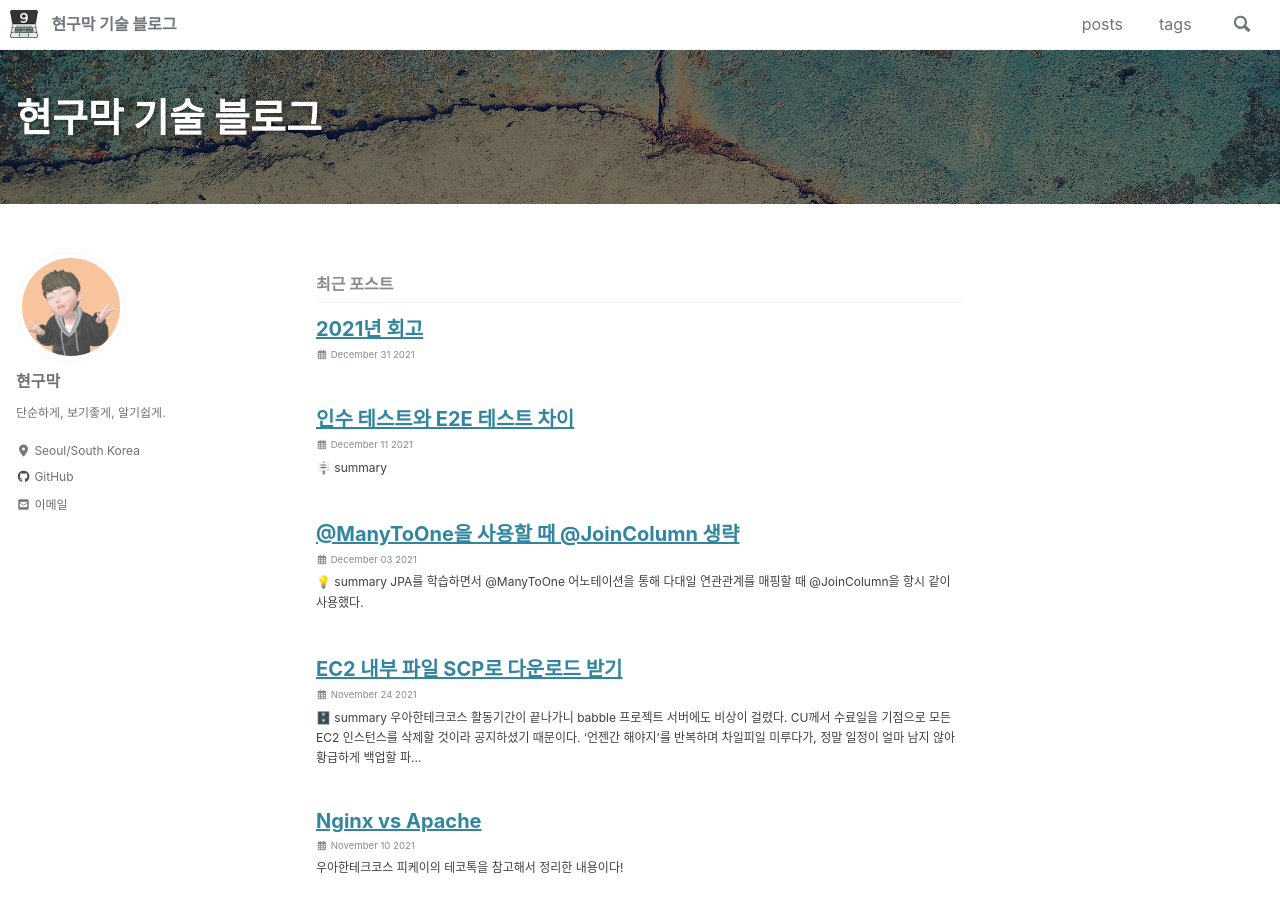
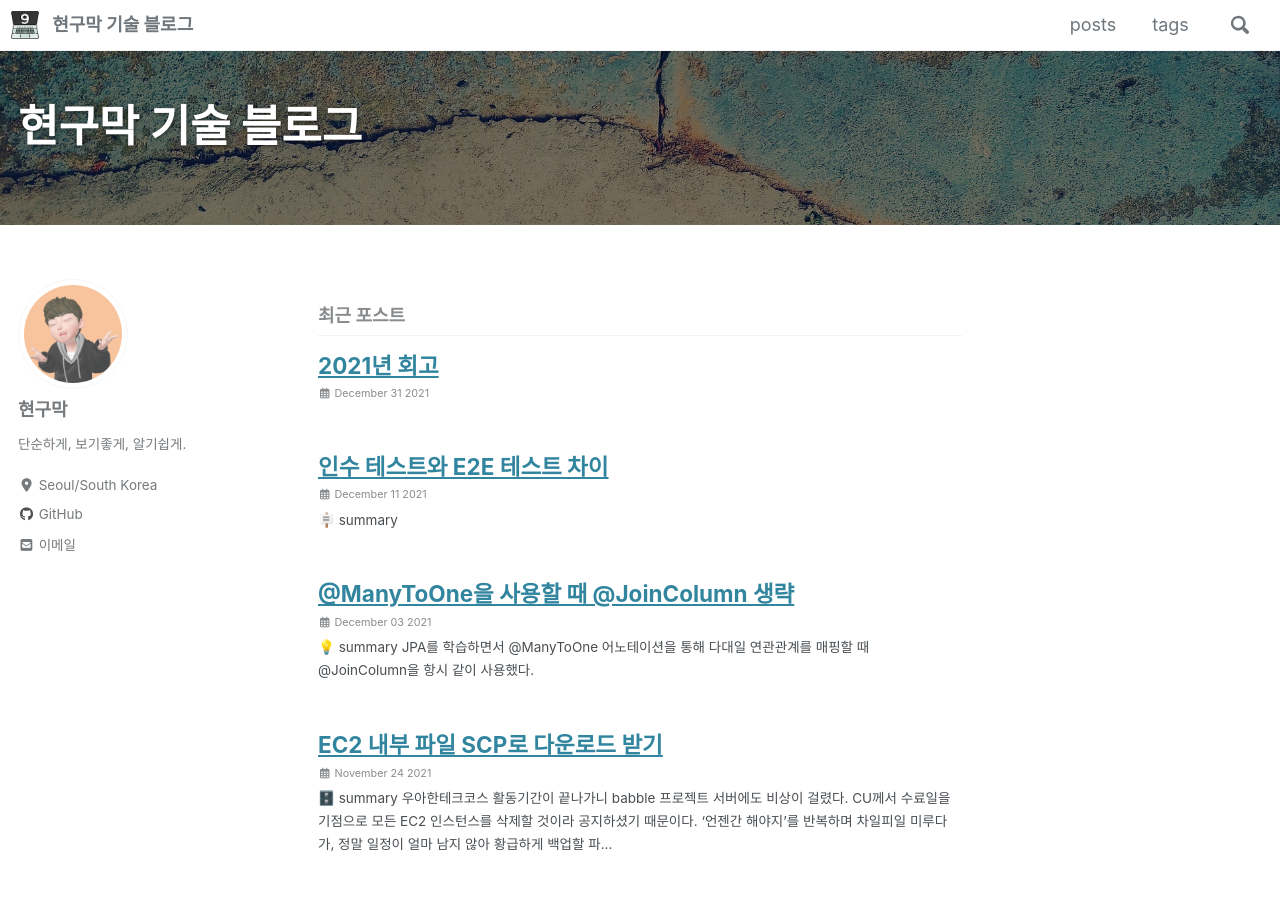
Before and after one commit to Hyeon9mak/Hyeon9mak.github.io, a Jekyll site: the page built from index.html, in a window 1280 px wide and 900 px high. Built offline with Jekyll 4.4.1, drawn with Linux system fonts in a browser that asks for light colours; cached includes are drawn as plain includes; nearby versions of some CDN libraries; the list of posts is cut into pages by our own code.

Commit message:
refacotr: 폰트 설정 초기화, 줄간격만 변경

```diff
--- a/_sass/minimal-mistakes/_base.scss
+++ b/_sass/minimal-mistakes/_base.scss
@@ -9,20 +9,11 @@ html {
 }
 
 body {
-  // margin: 0;
-  // padding: 0;
-  // color: $text-color;
-  // font-family: $global-font-family;
-  // line-height: 1.5;
-  // hux blog 폰트 따라하기 설정
-  font-family: -apple-system, BlinkMacSystemFont, "Helvetica Neue", "Arial", "PingFang SC", "Hiragino Sans GB", "STHeiti", "Microsoft YaHei", "Microsoft JhengHei", "Source Han Sans SC", "Noto Sans CJK SC", "Source Han Sans CN", "Noto Sans SC", "Source Han Sans TC", "Noto Sans CJK TC", "WenQuanYi Micro Hei", SimSun, sans-serif;
+  margin: 0;
+  padding: 0;
+  color: $text-color;
+  font-family: $global-font-family;
   line-height: 1.7;
-  font-size: 16px;
-  color: #404040;
-  overflow-x: hidden;
-  text-rendering: auto;
-  -webkit-font-smoothing: antialiased;
-  -moz-osx-font-smoothing: grayscale;
 
   &.overflow--hidden {
     /* when primary navigation is visible, the content in the background won't scroll */
```
